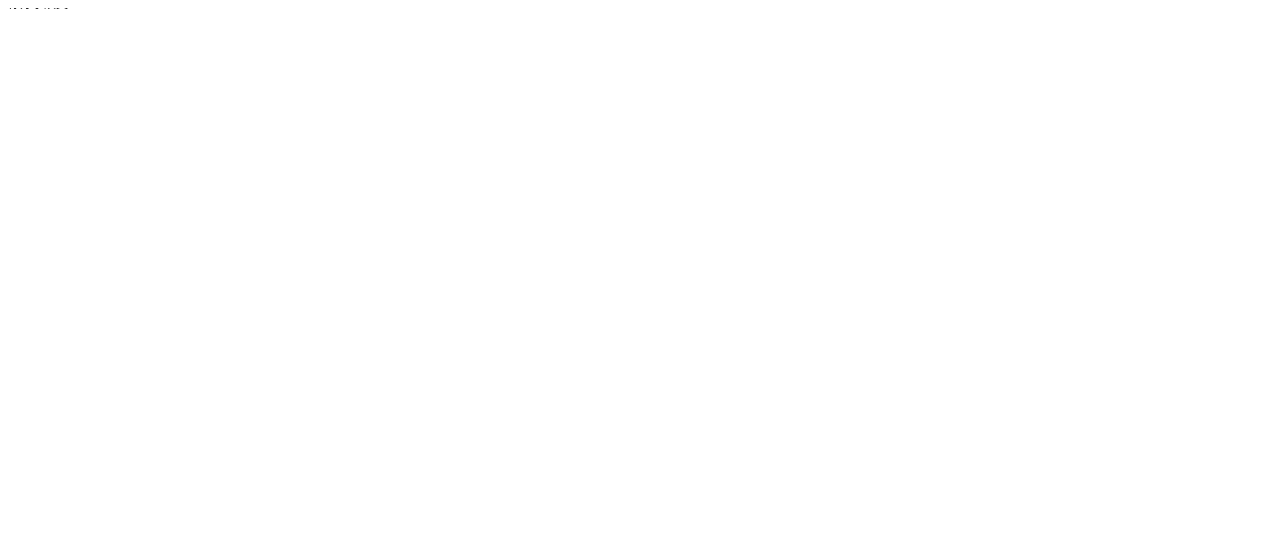
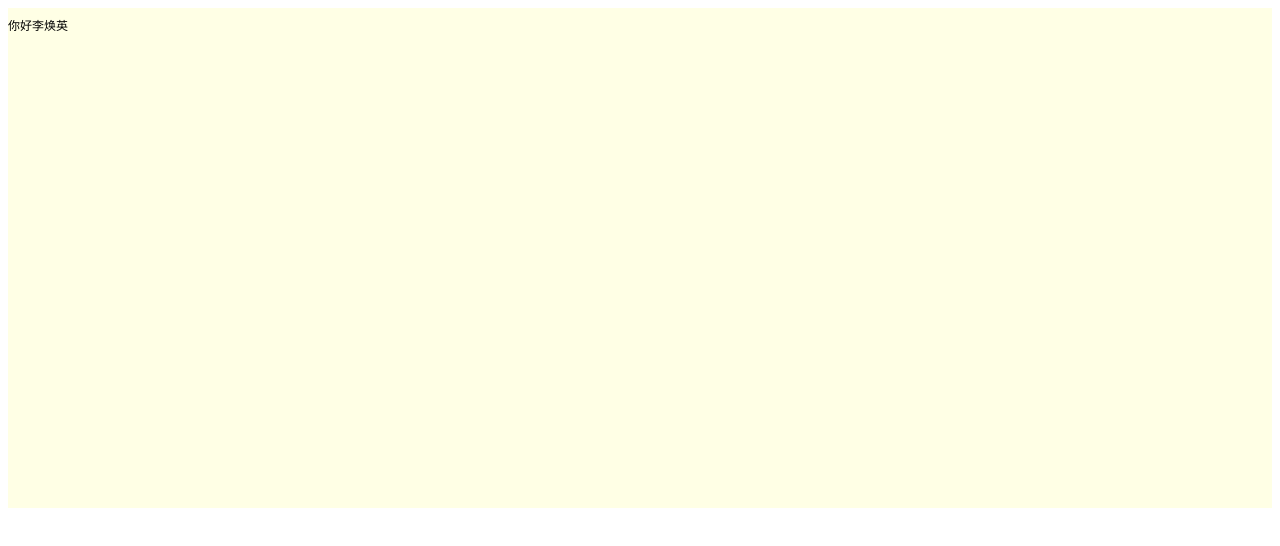
Before and after one commit to 435012357/vue-annotator, a website: page index.html in a window 1280 px wide. Drawn offline with Linux system fonts and the light colour scheme.

Commit message:
style(index.html): 调整HTML格式并添加背景容器
重构HTML文档结构，添加div容器设置背景色，并调整SVG元素的样式和布局

```diff
--- a/index.html
+++ b/index.html
@@ -1,4 +1,4 @@
-<!DOCTYPE html>
+<!doctype html>
 <html lang="en">
     <head>
         <meta charset="UTF-8" />
@@ -6,10 +6,29 @@
         <title>Document</title>
     </head>
     <body>
-    <svg version="1.1" xmlns="http://www.w3.org/2000/svg" width="100%">
-      <g>
-        <text style="font-size: 12px" fill="currentColor">你好李焕英</text>
+        <div
+            style="
+                width: 100%;
+                height: 500px;
+                background: rgba(255, 255, 0, 0.1);
+            "
+        >
+            <svg
+                version="1.1"
+                xmlns="http://www.w3.org/2000/svg"
+                style="height: 74px;"
+                direction="ltr"
+            >
+                <g transform="translate(0, 22)">
+                    <text
+                        style="font-size: 12px"
+                        fill="currentColor"
+                    >
+                        你好李焕英
+                    </text>
                 </g>
             </svg>
+
+        </div>
     </body>
 </html>
```
Lines whose indentation alone changed are shown as unchanged.
